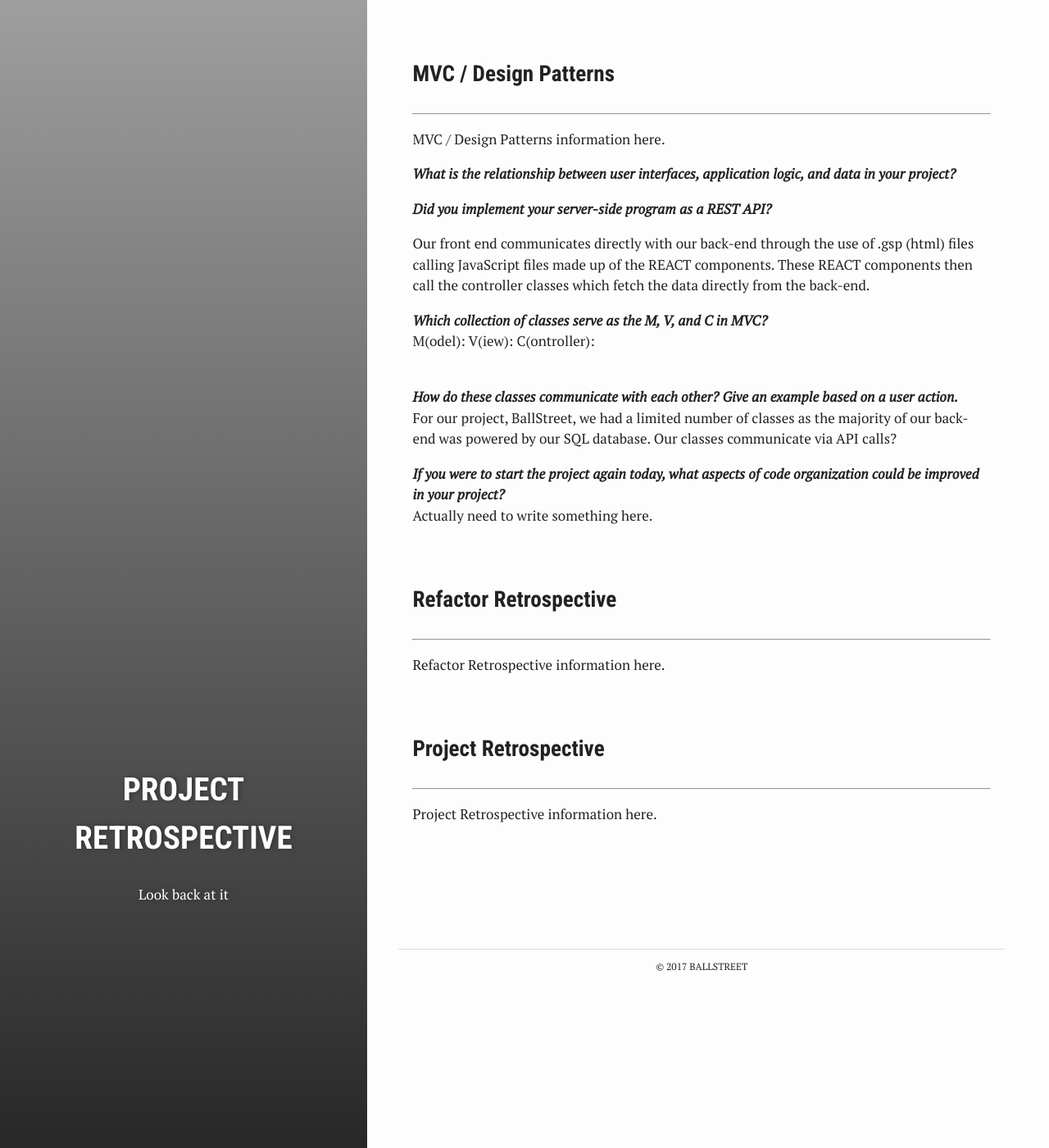
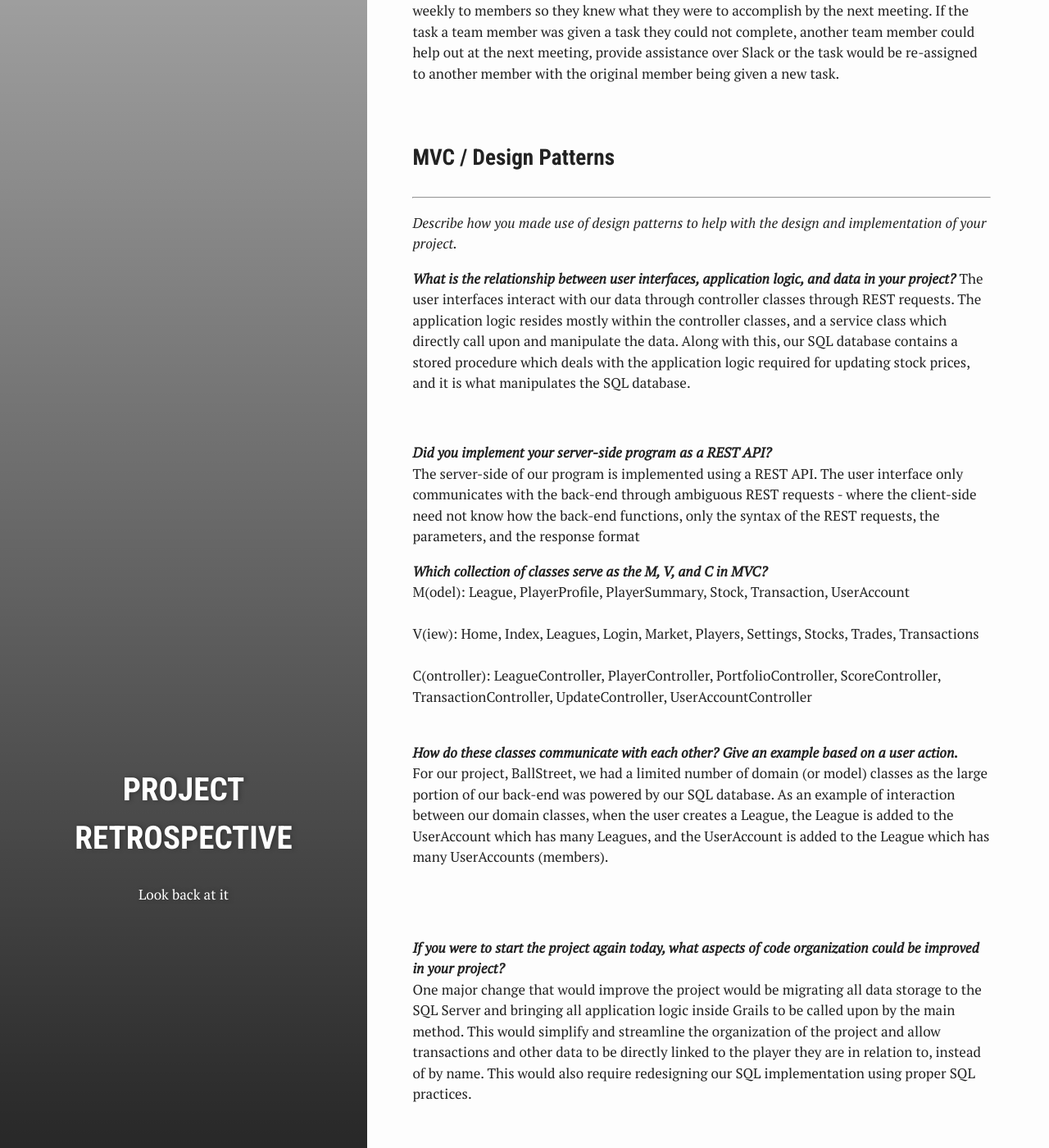
Before and after one commit to ufrauq/Ball-Street, a Jekyll site: the page built from proj_retro.md, in a window 1280 px wide and 1400 px high, scrolled down 748 px. Shown: the whole window at 82% size. Built offline with Jekyll 4.4.1, drawn with Linux system fonts in a browser that asks for light colours; some of the changed text lies outside the part shown.

Commit message:
Update proj_retro.md
half added info. checking on layout

```diff
--- a/proj_retro.md
+++ b/proj_retro.md
@@ -18,53 +18,55 @@
 <br><br>
 <b><i>What development tools/frameworks did your project use?</i></b>
 <br>
-For our development tools/frameworks, we used a combination od ReactJS, Gradle, Grails and Groovy. To power our front-end, we implement HTML/GSP and CSS in addition to ReCharts for our graphs with bulma being used for our login screen.
+Our back-end was written in Groovy and Java using Grails and used an SQL database hosted on Amazon Web Services. Our front-end was written in HTML, CSS (partially with bulma), and JavaScript using ReactJS and other JavaScript libraries (recharts, react-select...).<br><br>
+We used git for version control, GitHub for hosting, Gradle for build automation, webpack for module bundling, Node Package Manager (npm) for package installation and our development took place in IntelliJ.
 <br><br>
 
 <b><i>How effectively did your team manage task distribution among team members?</i></b>
 <br>
 Our team effectively managed task distribution among members as tasks were assigned weekly to members so they knew what they were to accomplish by the next meeting. If the task a team member was given a task they could not complete, another team member could help out at the next meeting, provide assistance over Slack or the task would be re-assigned to another member with the original member being given a new task.
+
 </p>
 
 <br>
 
 <h3> MVC / Design Patterns </h3>
 <hr>
-<p>  MVC / Design Patterns information here. </p>
+<p>  <i>Describe how you made use of design patterns to help with the design and implementation of your project.</i></p>
 
 <b><i>What is the relationship between user interfaces, application logic, and data in your project?</i></b>
+    The user interfaces interact with our data through controller classes through REST requests. The application logic resides mostly within the controller classes, and a service class which directly call upon and manipulate the data. Along with this, our SQL database contains a stored procedure which deals with the application logic required for updating stock prices, and it is what manipulates the SQL database.
+
 <br>
 
 <b><i>Did you implement your server-side program as a REST API?</i></b>
 <br>
-
-Our front end communicates directly with our back-end through the use of  .gsp (html) files calling JavaScript files made up of the REACT components. These REACT components then call the controller classes which fetch the data directly from the back-end.
+The server-side of our program is implemented using a REST API. The user interface only communicates with the back-end through ambiguous REST requests - where the client-side need not know how the back-end functions, only the syntax of the REST requests, the parameters, and the response format
 
 
 <b><i>Which collection of classes serve as the M, V, and C in MVC?</i></b>
 <br>
-M(odel):
-V(iew):
-C(ontroller):
+M(odel): League, PlayerProfile, PlayerSummary, Stock, Transaction, UserAccount <br><br>
+V(iew): Home, Index, Leagues, Login, Market, Players, Settings, Stocks, Trades, Transactions<br><br>
+C(ontroller): LeagueController, PlayerController, PortfolioController, ScoreController, TransactionController, UpdateController, UserAccountController
 <br><br>
 
 
 <b><i>How do these classes communicate with each other? Give an example based on a user action.</i></b>
 <br>
-For our project, BallStreet, we had a limited number of classes as the majority of our back-end was powered by our SQL database. Our classes communicate via API calls?
-<br>
+For our project, BallStreet, we had a limited number of domain (or model) classes as the large portion of our back-end was powered by our SQL database. As an example of interaction between our domain classes, when the user creates a League, the League is added to the UserAccount which has many Leagues, and the UserAccount is added to the League which has many UserAccounts (members).
+
+<br><br>
 
 <b><i>If you were to start the project again today, what aspects of code organization could be improved in your project?</i></b>
 <br>
-Actually need to write something here.
-
-
+One major change that would improve the project would be migrating all data storage to the SQL Server and bringing all application logic inside Grails to be called upon by the main method. This would simplify and streamline the organization of the project and allow transactions and other data to be directly linked to the player they are in relation to, instead of by name. This would also require redesigning our SQL implementation using proper SQL practices.
 
 <br>
 
 <h3> Refactor Retrospective </h3>
 <hr>
-<p>  Refactor Retrospective information here. </p>
+<p>  Areas of your design that you felt were strong: </p>
 
 <br>
 
```
